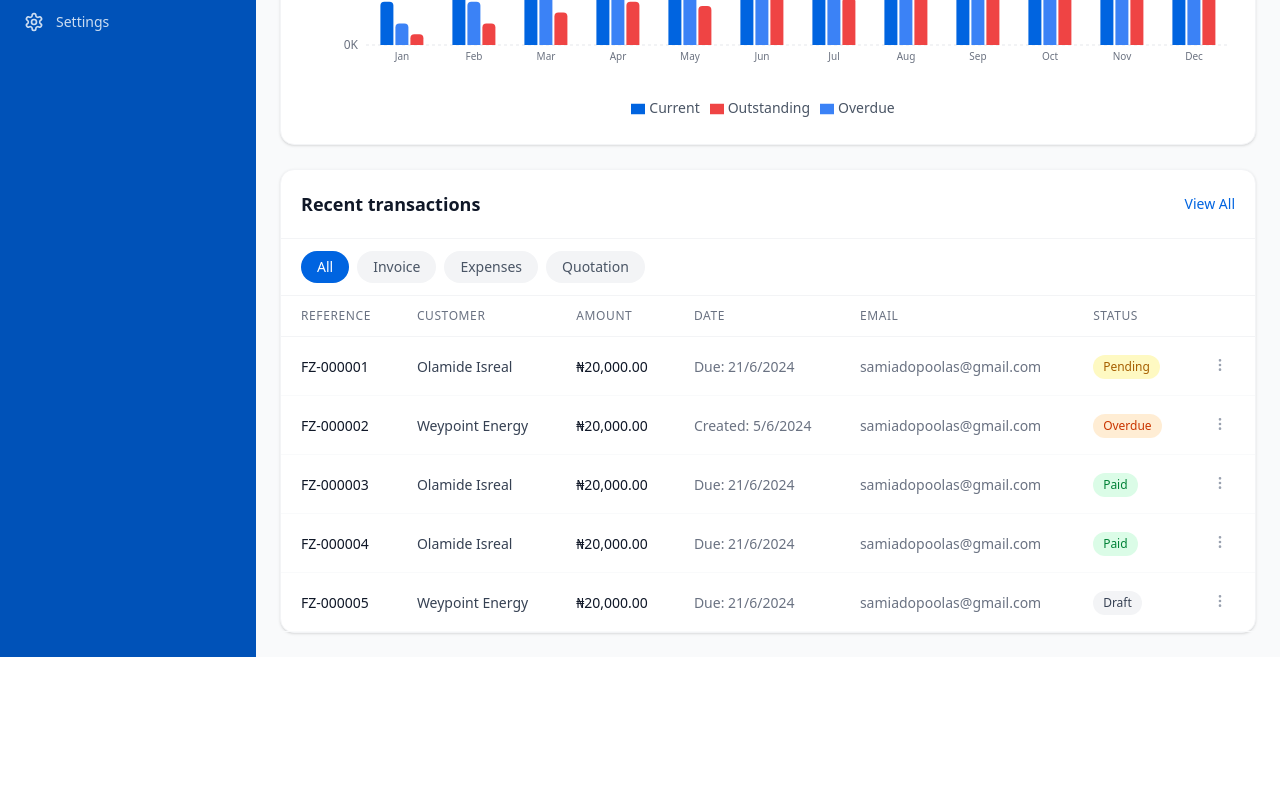
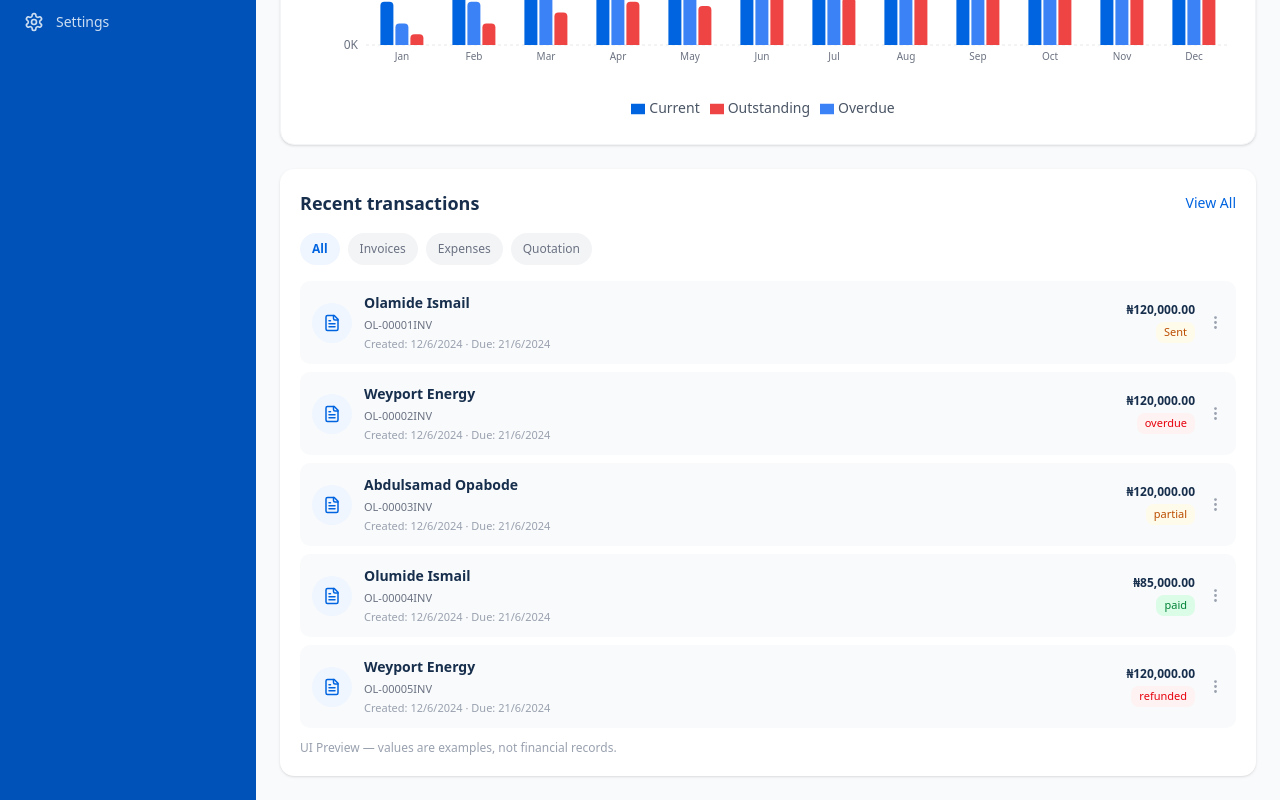
Before and after one commit to octalve-core/octalve-invoice, a Next.js app: page /dashboard in a window 1280 px wide. Shown: the part 856-1656 px from the top of the page. Before the commit the page ends 1513 px from the top, so only its background shows below. Built offline with nearby package versions, Linux system fonts and the light colour scheme.

Commit message:
refactor(ui): responsive dashboard transactions, remaining brand buttons and credit-note authority

```diff
--- a/components/dashboard/cards/QuickAction.tsx
+++ b/components/dashboard/cards/QuickAction.tsx
@@ -17,7 +17,7 @@ export default function QuickAction({
       className="flex flex-col items-center gap-2 p-4 rounded-xl hover:bg-gray-50 transition-colors min-w-[80px]"
     >
       <div className="w-12 h-12 rounded-xl bg-[#E8F5E8] flex items-center justify-center">
-        <Icon className="w-6 h-6 text-[#41B63E]" />
+        <Icon className="w-6 h-6 text-[#0064E0]" />
       </div>
       <span className="text-xs text-gray-600 font-medium text-center whitespace-nowrap">
         {label}
--- a/components/dashboard/mobile/MobileHeader.tsx
+++ b/components/dashboard/mobile/MobileHeader.tsx
@@ -19,7 +19,7 @@ export default function MobileHeader({
   );
 
   return (
-    <header className="lg:hidden sticky top-0 z-50 bg-[#2D7A2A] text-white">
+    <header className="lg:hidden sticky top-0 z-50 bg-[#0052B8] text-white">
       {/* Top row */}
       <div className="flex items-center justify-between px-4 py-3">
         <div className="flex items-center gap-3">
@@ -42,7 +42,7 @@ export default function MobileHeader({
           onClick={() => setActiveTab("dashboard")}
           className={`px-4 py-2 rounded-full text-sm font-medium transition-colors ${
             activeTab === "dashboard"
-              ? "bg-white text-[#2D7A2A]"
+              ? "bg-white text-[#0052B8]"
               : "bg-white/20 text-white hover:bg-white/30"
           }`}
         >
@@ -53,7 +53,7 @@ export default function MobileHeader({
           onClick={() => setActiveTab("getting-started")}
           className={`px-4 py-2 rounded-full text-sm font-medium transition-colors flex items-center gap-2 ${
             activeTab === "getting-started"
-              ? "bg-white text-[#2D7A2A]"
+              ? "bg-white text-[#0052B8]"
               : "bg-white/20 text-white hover:bg-white/30"
           }`}
         >
--- a/components/dashboard/tables/InvoiceTable.tsx
+++ b/components/dashboard/tables/InvoiceTable.tsx
@@ -162,7 +162,7 @@ export default function InvoiceTable({
               placeholder="Search"
               value={searchQuery}
               onChange={(e) => setSearchQuery(e.target.value)}
-              className="w-40 h-9 pl-9 pr-3 text-sm bg-gray-50 border border-gray-200 rounded-lg focus:outline-none focus:ring-2 focus:ring-[#41B63E]/20 focus:border-[#41B63E]"
+              className="w-40 h-9 pl-9 pr-3 text-sm bg-gray-50 border border-gray-200 rounded-lg focus:outline-none focus:ring-2 focus:ring-[#0064E0]/20 focus:border-[#0064E0]"
             />
           </div>
 
@@ -176,7 +176,7 @@ export default function InvoiceTable({
           {/* Create Button */}
           <button
             onClick={onCreateClick}
-            className="flex items-center gap-2 h-9 px-4 text-sm font-medium text-white bg-[#41B63E] rounded-lg hover:bg-[#36a137] transition-colors"
+            className="flex items-center gap-2 h-9 px-4 text-sm font-medium text-white bg-[#0064E0] rounded-lg hover:bg-[#0052B8] transition-colors"
           >
             <Plus className="w-4 h-4" />
             <span className="hidden sm:inline">Create Invoice</span>
@@ -192,7 +192,7 @@ export default function InvoiceTable({
             onClick={() => setFilter(f.value)}
             className={`px-4 py-1.5 text-sm font-medium rounded-full transition-colors whitespace-nowrap ${
               filter === f.value
-                ? "bg-[#41B63E] text-white"
+                ? "bg-[#0064E0] text-white"
                 : "bg-gray-100 text-gray-600 hover:bg-gray-200"
             }`}
           >
--- a/components/dashboard/tables/TransactionTable.tsx
+++ b/components/dashboard/tables/TransactionTable.tsx
@@ -1,193 +1,35 @@
 "use client";
-
-import { useState } from "react";
+import {useState} from "react";
 import Link from "next/link";
-import StatusBadge from "../ui/StatusBadge";
-import { MoreVertical } from "lucide-react";
-
-interface Transaction {
-  id: string;
-  reference: string;
-  customer: string;
-  amount: string;
-  date: string;
-  email: string;
-  status: "paid" | "pending" | "refunded" | "draft" | "overdue";
-  type: "invoice" | "expense" | "quotation";
+import {FileText, MoreVertical} from "lucide-react";
+import {previewInvoices,type InvoiceStatus} from "@/src/features/invoices/lib/preview-records";
+const filters=["All","Invoices","Expenses","Quotation"] as const;
+const color:Record<InvoiceStatus,string>={paid:"bg-green-100 text-green-700",pending:"bg-amber-50 text-amber-700",
+ overdue:"bg-red-50 text-red-600",draft:"bg-gray-100 text-gray-600",partial:"bg-amber-50 text-amber-700",refunded:"bg-red-50 text-red-600"};
+export default function TransactionTable(){
+ const [filter,setFilter]=useState<(typeof filters)[number]>("All");
+ const rows=filter==="All"||filter==="Invoices"?previewInvoices.slice(0,5):[];
+ return <section aria-label="Recent transactions" className="min-w-0 overflow-hidden rounded-xl bg-white p-3 shadow-sm sm:p-5">
+  <div className="flex items-center justify-between gap-2">
+    <h2 className="text-lg font-semibold text-[#172f4d]">Recent transactions</h2>
+    <Link href="/dashboard/invoice" className="shrink-0 text-sm font-medium text-[#0064E0]">View All</Link>
+  </div>
+  <div className="my-4 flex flex-wrap gap-2">{filters.map(f=><button key={f} type="button" onClick={()=>setFilter(f)}
+    aria-pressed={f===filter} className={`rounded-full px-3 py-2 text-xs ${f===filter?"bg-blue-50 font-semibold text-[#0064E0]":"bg-gray-100 text-gray-500"}`}>{f}</button>)}</div>
+  <div className="space-y-2">{rows.map(i=><div key={i.id} className="flex min-w-0 items-center gap-3 rounded-lg bg-gray-50 p-3">
+    <div className="flex h-10 w-10 shrink-0 items-center justify-center rounded-full bg-blue-50 text-[#0064E0]"><FileText size={18}/></div>
+    <div className="min-w-0 flex-1">
+      <Link href={`/dashboard/invoice/${i.id}`} className="block truncate text-sm font-semibold text-[#172f4d]">{i.customer}</Link>
+      <p className="mt-1 truncate text-[11px] text-gray-500">{i.reference}</p>
+      <p className="mt-0.5 truncate text-[11px] text-gray-400">Created: {i.date} · Due: {i.dueDate}</p>
+    </div>
+    <div className="shrink-0 text-right">
+      <p className="text-xs font-semibold text-[#172f4d]">{i.amount}</p>
+      <span className={`mt-1 inline-block rounded-md px-2 py-0.5 text-[11px] ${color[i.status]}`}>{i.status==="pending"?"Sent":i.status}</span>
+    </div>
+    <Link href={`/dashboard/invoice/${i.id}`} aria-label={`View ${i.reference}`} className="shrink-0 text-gray-400"><MoreVertical size={17}/></Link>
+  </div>)}</div>
+  {rows.length===0&&<p className="p-5 text-center text-sm text-gray-500">No sample records in this category.</p>}
+  <p className="mt-3 text-xs text-gray-400">UI Preview — values are examples, not financial records.</p>
+ </section>;
 }
-
-const transactions: Transaction[] = [
-  {
-    id: "1",
-    reference: "FZ-000001",
-    customer: "Olamide Isreal",
-    amount: "₦20,000.00",
-    date: "Due: 21/6/2024",
-    email: "samiadopoolas@gmail.com",
-    status: "pending",
-    type: "invoice",
-  },
-  {
-    id: "2",
-    reference: "FZ-000002",
-    customer: "Weypoint Energy",
-    amount: "₦20,000.00",
-    date: "Created: 5/6/2024",
-    email: "samiadopoolas@gmail.com",
-    status: "overdue",
-    type: "invoice",
-  },
-  {
-    id: "3",
-    reference: "FZ-000003",
-    customer: "Olamide Isreal",
-    amount: "₦20,000.00",
-    date: "Due: 21/6/2024",
-    email: "samiadopoolas@gmail.com",
-    status: "paid",
-    type: "invoice",
-  },
-  {
-    id: "4",
-    reference: "FZ-000004",
-    customer: "Olamide Isreal",
-    amount: "₦20,000.00",
-    date: "Due: 21/6/2024",
-    email: "samiadopoolas@gmail.com",
-    status: "paid",
-    type: "expense",
-  },
-  {
-    id: "5",
-    reference: "FZ-000005",
-    customer: "Weypoint Energy",
-    amount: "₦20,000.00",
-    date: "Due: 21/6/2024",
-    email: "samiadopoolas@gmail.com",
-    status: "draft",
-    type: "quotation",
-  },
-];
-
-type FilterType = "all" | "invoice" | "expense" | "quotation";
-
-export default function TransactionTable() {
-  const [filter, setFilter] = useState<FilterType>("all");
-
-  const filteredTransactions =
-    filter === "all"
-      ? transactions
-      : transactions.filter((t) => t.type === filter);
-
-  const filters: { label: string; value: FilterType }[] = [
-    { label: "All", value: "all" },
-    { label: "Invoice", value: "invoice" },
-    { label: "Expenses", value: "expense" },
-    { label: "Quotation", value: "quotation" },
-  ];
-
-  return (
-    <div className="bg-white rounded-xl shadow-sm border border-gray-100">
-      {/* Header */}
-      <div className="flex flex-col sm:flex-row sm:items-center sm:justify-between gap-4 p-5 border-b border-gray-100">
-        <h3 className="text-lg font-semibold text-gray-900">
-          Recent transactions
-        </h3>
-        <Link
-          href="/dashboard/invoice"
-          className="text-sm text-[#0064E0] font-medium hover:underline"
-        >
-          View All
-        </Link>
-      </div>
-
-      {/* Filters */}
-      <div className="flex items-center gap-2 px-5 py-3 border-b border-gray-100 overflow-x-auto">
-        {filters.map((f) => (
-          <button
-            key={f.value}
-            onClick={() => setFilter(f.value)}
-            className={`px-4 py-1.5 text-sm font-medium rounded-full transition-colors whitespace-nowrap ${
-              filter === f.value
-                ? "bg-[#0064E0] text-white"
-                : "bg-gray-100 text-gray-600 hover:bg-gray-200"
-            }`}
-          >
-            {f.label}
-          </button>
-        ))}
-      </div>
-
-      {/* Table */}
-      <div className="overflow-x-auto">
-        <table className="w-full">
-          <thead>
-            <tr className="border-b border-gray-100">
-              <th className="text-left text-xs font-medium text-gray-500 uppercase tracking-wider px-5 py-3">
-                Reference
-              </th>
-              <th className="text-left text-xs font-medium text-gray-500 uppercase tracking-wider px-5 py-3">
-                Customer
-              </th>
-              <th className="text-left text-xs font-medium text-gray-500 uppercase tracking-wider px-5 py-3">
-                Amount
-              </th>
-              <th className="text-left text-xs font-medium text-gray-500 uppercase tracking-wider px-5 py-3 hidden md:table-cell">
-                Date
-              </th>
-              <th className="text-left text-xs font-medium text-gray-500 uppercase tracking-wider px-5 py-3 hidden lg:table-cell">
-                Email
-              </th>
-              <th className="text-left text-xs font-medium text-gray-500 uppercase tracking-wider px-5 py-3">
-                Status
-              </th>
-              <th className="text-left text-xs font-medium text-gray-500 uppercase tracking-wider px-5 py-3"></th>
-            </tr>
-          </thead>
-          <tbody>
-            {filteredTransactions.map((transaction) => (
-              <tr
-                key={transaction.id}
-                className="border-b border-gray-50 hover:bg-gray-50 transition-colors"
-              >
-                <td className="px-5 py-4">
-                  <span className="text-sm font-medium text-gray-900">
-                    {transaction.reference}
-                  </span>
-                </td>
-                <td className="px-5 py-4">
-                  <span className="text-sm text-gray-700">
-                    {transaction.customer}
-                  </span>
-                </td>
-                <td className="px-5 py-4">
-                  <span className="text-sm font-medium text-gray-900">
-                    {transaction.amount}
-                  </span>
-                </td>
-                <td className="px-5 py-4 hidden md:table-cell">
-                  <span className="text-sm text-gray-500">
-                    {transaction.date}
-                  </span>
-                </td>
-                <td className="px-5 py-4 hidden lg:table-cell">
-                  <span className="text-sm text-gray-500">
-                    {transaction.email}
-                  </span>
-                </td>
-                <td className="px-5 py-4">
-                  <StatusBadge status={transaction.status} />
-                </td>
-                <td className="px-5 py-4">
-                  <button className="p-1 rounded hover:bg-gray-100 transition-colors">
-                    <MoreVertical className="w-4 h-4 text-gray-400" />
-                  </button>
-                </td>
-              </tr>
-            ))}
-          </tbody>
-        </table>
-      </div>
-    </div>
-  );
-}
```
Also changed, not shown: components/dashboard/mobile/GettingStartedModal.tsx (+5 -5 lines), components/dashboard/mobile/MobileInvoiceList.tsx (+4 -4 lines), 1 other file (tests, documents, lock files or other folders).
